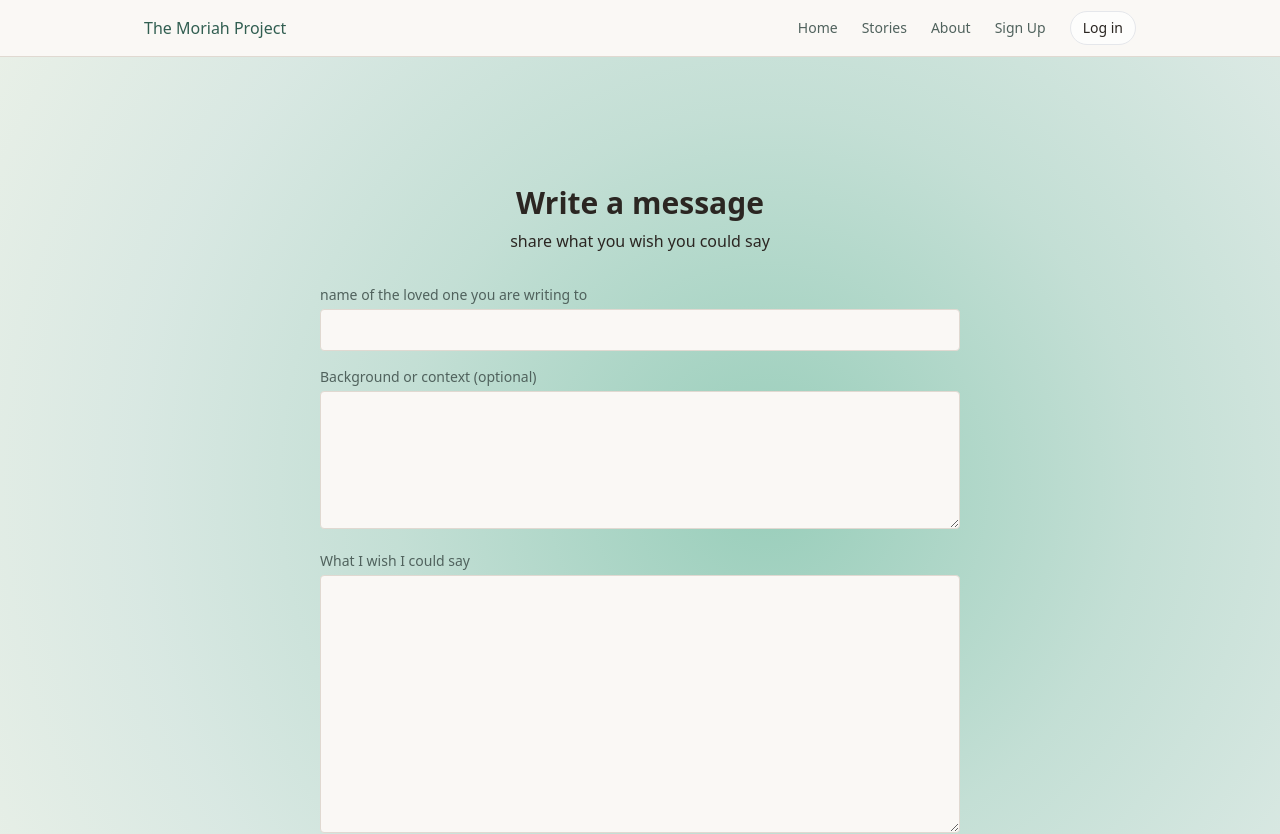
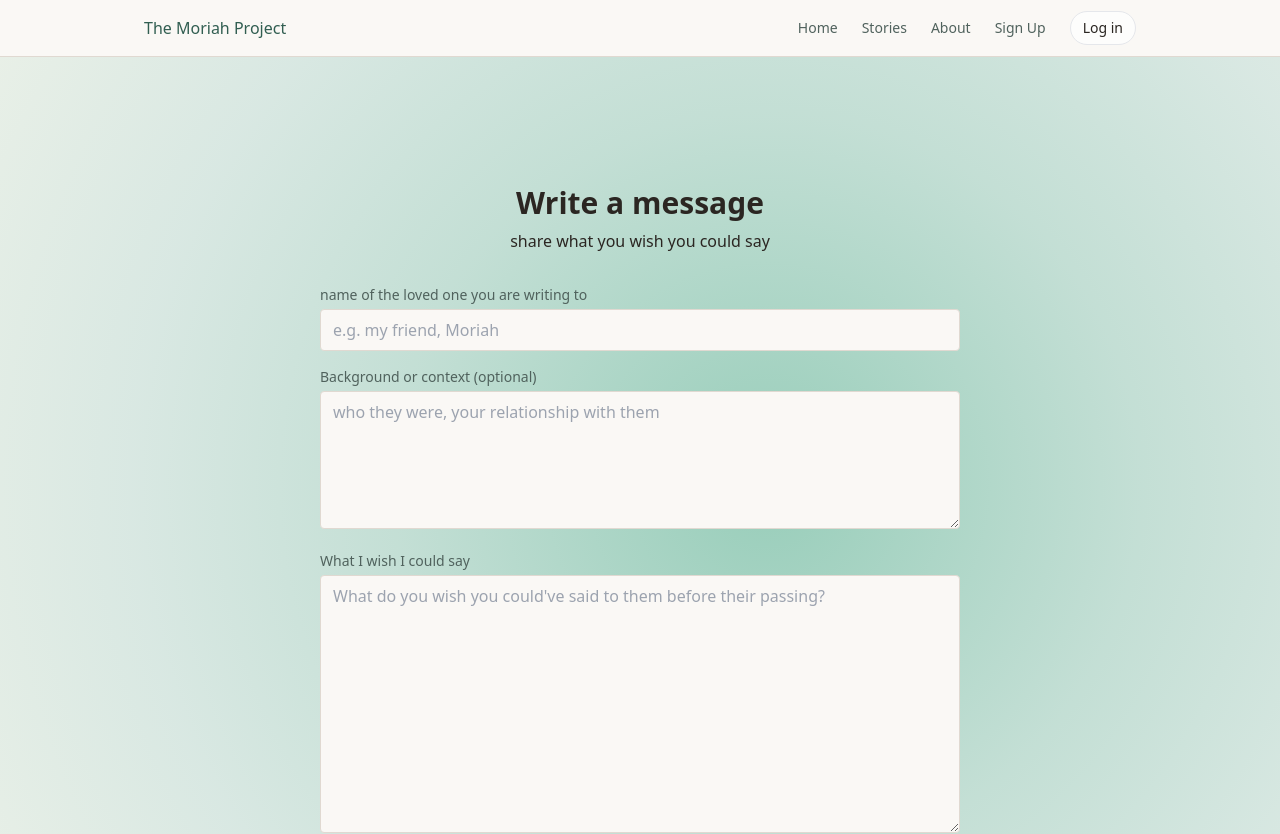
Before and after one commit to gojoego/moriah_project_v2, a Next.js app in the folder frontend/: page /posts/new in a window 1280 px wide. Shown: the top 834 px of the page. Built offline with nearby package versions, Linux system fonts and the light colour scheme; no server answers.

Commit message:
centralizing styling refactor and UI polish

```diff
--- a/frontend/src/app/globals.css
+++ b/frontend/src/app/globals.css
@@ -3,7 +3,7 @@
 @tailwind utilities;
 
 :root {
-  --background: 36 33% 97%;
+--background: 36 33% 97%;
   --foreground: 30 12% 15%;
 
   --card: 36 25% 99%;
@@ -35,3 +35,57 @@ body {
   );
   color: hsl(var(--foreground));
 }
+
+@layer components {
+  .form-label {
+    @apply block text-sm text-muted-foreground;
+  }
+
+  .form-input {
+    @apply w-full rounded border border-border bg-background px-3 py-2
+           focus:outline-none focus:ring-2 focus:ring-primary
+           disabled:opacity-50;
+  }
+
+  .form-textarea {
+    @apply w-full rounded border border-border bg-background px-3 py-2 resize-y
+           focus:outline-none focus:ring-2 focus:ring-primary
+           disabled:opacity-50;
+  }
+
+  .form-button {
+    @apply w-full rounded bg-primary py-3 text-white
+           hover:opacity-90 disabled:opacity-50;
+  }
+
+  .form-section {
+    @apply space-y-6;
+  }
+}
+
+@layer components {
+  .form-label {
+    @apply block text-sm text-muted-foreground;
+  }
+
+  .form-input {
+    @apply w-full rounded border border-border bg-background px-3 py-2
+           focus:outline-none focus:ring-2 focus:ring-primary
+           disabled:opacity-50;
+  }
+
+  .form-textarea {
+    @apply w-full rounded border border-border bg-background px-3 py-2 resize-y
+           focus:outline-none focus:ring-2 focus:ring-primary
+           disabled:opacity-50;
+  }
+
+  .form-button {
+    @apply w-full rounded bg-primary py-3 text-white
+           hover:opacity-90 disabled:opacity-50;
+  }
+
+  .form-section {
+    @apply space-y-4;
+  }
+}
--- a/frontend/src/app/page.tsx
+++ b/frontend/src/app/page.tsx
@@ -84,7 +84,7 @@ export default function HomePage() {
             </div>
         </header>
 
-        <section className="space-y-4">
+        <section className="form-section">
             <div className="flex items-center justify-between">
                 <h2 className="text-xl font-semibold tracking-tight">
                     recent stories
@@ -96,7 +96,7 @@ export default function HomePage() {
             {renderContent()}
         </section>
 
-                <section className="space-y-4">
+        <section className="form-section">
             <h2 className="text-2xl font-medium text-center">How This Works…</h2>
 
             <ol className="space-y-2 text-muted-foreground text-xl list-decimal list-inside">
--- a/frontend/src/app/posts/new/page.tsx
+++ b/frontend/src/app/posts/new/page.tsx
@@ -61,45 +61,48 @@ export default function NewPost(){
                     </p>
                 </header>
 
-                <section className="space-y-4">
+                <section className="form-section">
                     <div className="space-y-1">
-                        <label className="block text-sm text-muted-foreground">
+                        <label className="form-label">
                             name of the loved one you are writing to
                         </label>
                         <input
                             type="text"
-                            className="w-full rounded border border-border bg-background px-3 py-2"
+                            className="form-input"
                             value={deceasedName}
                             onChange={(e) => setDeceasedName(e.target.value)}
                             required
                             disabled={isSubmitting}
+                            placeholder="e.g. my friend, Moriah"
                         />
                     </div>
 
                     <div className="space-y-1">
-                        <label className="block text-sm text-muted-foreground">
+                        <label className="form-label">
                             Background or context (optional)
                         </label>
                         <textarea
                             value={background}
                             onChange={(e) => setBackground(e.target.value)}
                             rows={5}
-                            className="w-full rounded border border-border bg-background px-3 py-2 resize-y"
+                            className="form-textarea"
                             disabled={isSubmitting}
+                            placeholder="who they were, your relationship with them"
                         />
                     </div>
 
                     <div className="space-y-1">
-                        <label className="block text-sm text-muted-foreground">
+                        <label className="form-label">
                         What I wish I could say
                         </label>
                         <textarea
                             value={content}
                             onChange={(e) => setContent(e.target.value)}
                             rows={10}
-                            className="w-full rounded border border-border bg-background px-3 py-2 resize-y"
+                            className="form-textarea"
                             required
                             disabled={isSubmitting}
+                            placeholder="What do you wish you could've said to them before their passing?"
                         />
                     </div>
                 </section>
@@ -113,7 +116,7 @@ export default function NewPost(){
                 <button
                     type="submit"
                     disabled={isSubmitting}
-                    className="w-full rounded bg-primary py-3 text-white hover:opacity-90 disabled:opacity-50"
+                    className="form-button"
                 >
                     {isSubmitting ? "creating post…" : "create post"}
                 </button>
--- a/frontend/src/app/posts/page.tsx
+++ b/frontend/src/app/posts/page.tsx
@@ -5,6 +5,7 @@ import { PostList } from "@/components/posts/PostList";
 import { Post } from "@/types/post";
 import { fetchPosts } from "@/lib/api";
 import { ErrorState } from "@/components/ui/ErrorState";
+import Link from "next/link";
 
 export default function PostsPage() {
     const [posts, setPosts] = useState<Post[]>([]);
@@ -50,13 +51,21 @@ export default function PostsPage() {
 
     return (
         <main className="max-w-4xl mx-auto py-12 px-4">
-            <header className="mb-6">
+            <header className="mb-8 flex items-center justify-between">
+                <div>
                     <h1 className="text-3xl font-bold">
                         stories
                     </h1>
                     <p className="mt-2 text-sm text-slate-400">
                         recent posts
                     </p>
+                </div>
+                <Link
+                    href={`/posts/new`}
+                    className="px-5 py-2.5 bg-primary text-white rounded-md hover:opacity-90"
+                >
+                    Write a message
+                </Link>
             </header>
 
             <PostList posts={posts} />
```
Lines whose indentation alone changed are shown as unchanged.
